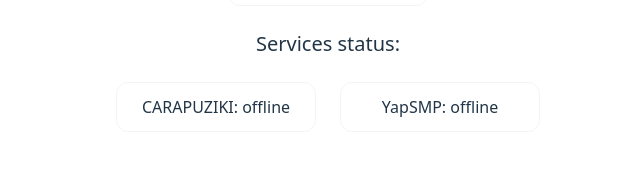
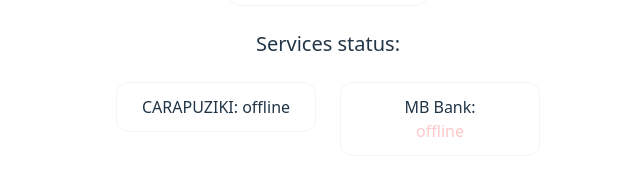
Before and after one commit to Xpaul6/homelab_status_site, a Svelte app in the folder frontend/: page / in a window 1280 px wide. Shown: the part 340-516 px from the top of the page, without its empty margins (312-952 px from the left). Built offline with nearby package versions, Linux system fonts and the light colour scheme; no server answers.

Commit message:
feat: ability to check avaliable web-pages

```diff
--- a/frontend/src/App.svelte
+++ b/frontend/src/App.svelte
@@ -1,10 +1,14 @@
 <script>
   import MCStatusBar from "./components/MCStatusBar.svelte";
   import SystemMonitor from "./components/SystemMonitor.svelte";
+  import WebPing from "./components/WebPing.svelte";
 
   const mcservers = [
     { address: "carapuziki.ddns.net:25000", label: "CARAPUZIKI" },
-    { address: "carapuziki.ddns.net:25565", label: "YapSMP" },
+  ];
+
+  const webpages = [
+    { address: "http://carapuziki.ddns.net:55556", label: "MB Bank"},
   ];
 
   let server_status = $state("Loading...");
@@ -42,6 +46,9 @@
       {#each mcservers as server}
         <MCStatusBar address={server.address} label={server.label} />
       {/each}
+      {#each webpages as webpage}
+        <WebPing address={webpage.address} label={webpage.label} />
+      {/each}
     </div>
   </div>
 </main>
--- a/frontend/src/components/MCStatusBar.svelte
+++ b/frontend/src/components/MCStatusBar.svelte
@@ -1,7 +1,6 @@
 <script>
   let props = $props();
-  let address = props.address;
-  let label = props.label;
+  let { address, label } = props;
 
   let status = $state(false);
   let player_number = $state(0);
--- /dev/null
+++ b/frontend/src/components/WebPing.svelte
@@ -0,0 +1,32 @@
+<script>
+  let { address, label } = $props();
+
+  let status = $state(false);
+
+  async function getSiteStatus() {
+    try {
+      const response = await fetch(`/api/websitestatus?address=${address}`);
+      if (!response.ok) throw new Error(`unable to fetch ${address} status`);
+      status = true;
+    } catch (error) {
+      console.log(error);
+    }
+  }
+
+  getSiteStatus();
+</script>
+
+<div>
+  <div class="card">
+    {#await getSiteStatus()}
+      <div>Loading...</div>
+    {:then}
+      {label}:
+      {#if status}
+        <span class="text-green-200">online</span>
+      {:else}
+        <span class="text-red-200">offline</span>
+      {/if}
+    {/await}
+  </div>
+</div>
```
Also changed, not shown: 2 other files (tests, documents, lock files or other folders).
